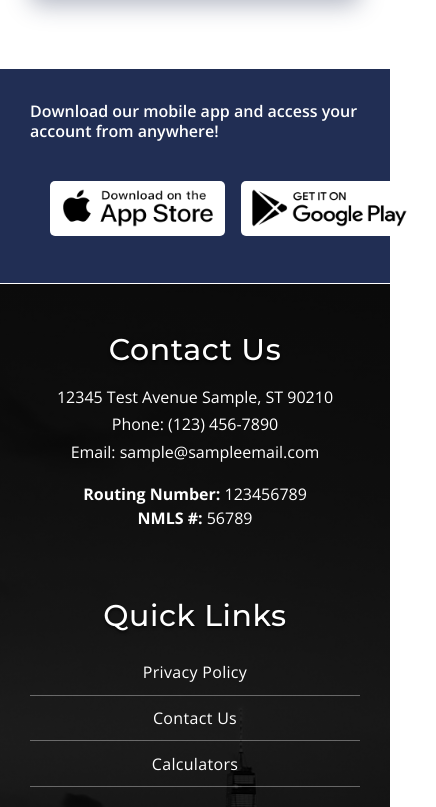
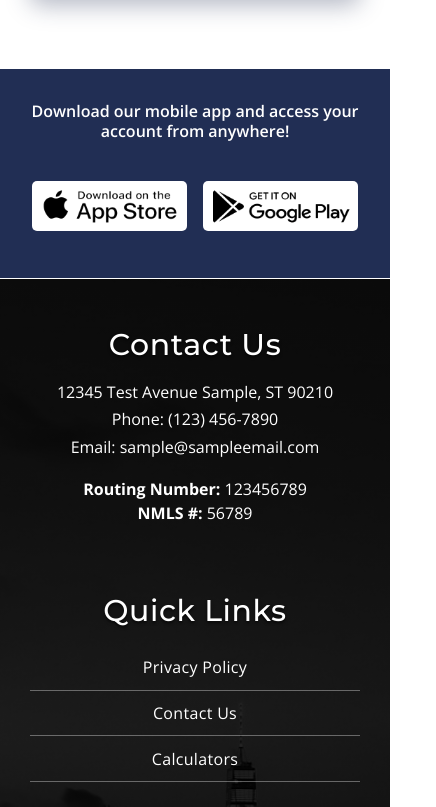
Before and after one commit to lisacommando/stellar-newyork, a website: page index.html in a window 390 px wide. Shown: the part 2000-2807 px from the top of the page, 436 px wide, since content can reach past the window. Drawn offline with nearby package versions, Linux system fonts and the light colour scheme.

Commit message:
Added NY theme

```diff
--- a/assets/css/style.less
+++ b/assets/css/style.less
@@ -2092,6 +2092,24 @@ textarea {
   .content-split__text p {
     max-width: none;
   }
+
+  .app-download-band__inner {
+    justify-content: center;
+    text-align: center!important;
+    .mobile-app-badges {
+      padding-left: 0;
+      padding-right: 0;
+      width: 100%;
+      .mobile-app-badges-inner {
+        padding-left: 0;
+        padding-right: 0;
+      }
+      a {
+        min-height: 50px;
+        min-width: 155px;
+      }
+    }
+  }
 }
 
 .app-download-band {
```
Also changed, not shown: assets/css/style.css.
